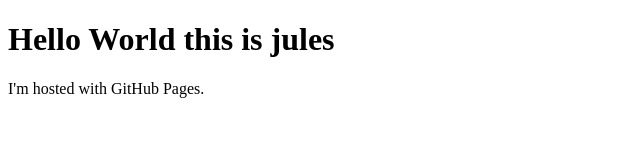
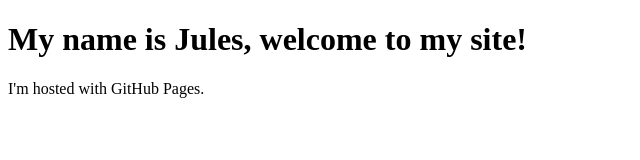
Before and after one commit to jmvecchio/jmvecchio.github.io, a plain HTML site: page index.html in a window 1280 px wide. Shown: the whole page, without its empty margins (0-640 px from the left). Drawn offline with Linux system fonts and the light colour scheme.

Commit message:
Update index.html

```diff
--- a/index.html
+++ b/index.html
@@ -1,7 +1,7 @@
 <!DOCTYPE html>
 <html>
 <body>
-<h1>Hello World this is jules</h1>
+<h1>My name is Jules, welcome to my site!</h1>
 <p>I'm hosted with GitHub Pages.</p>
 </body>
 </html>
```
